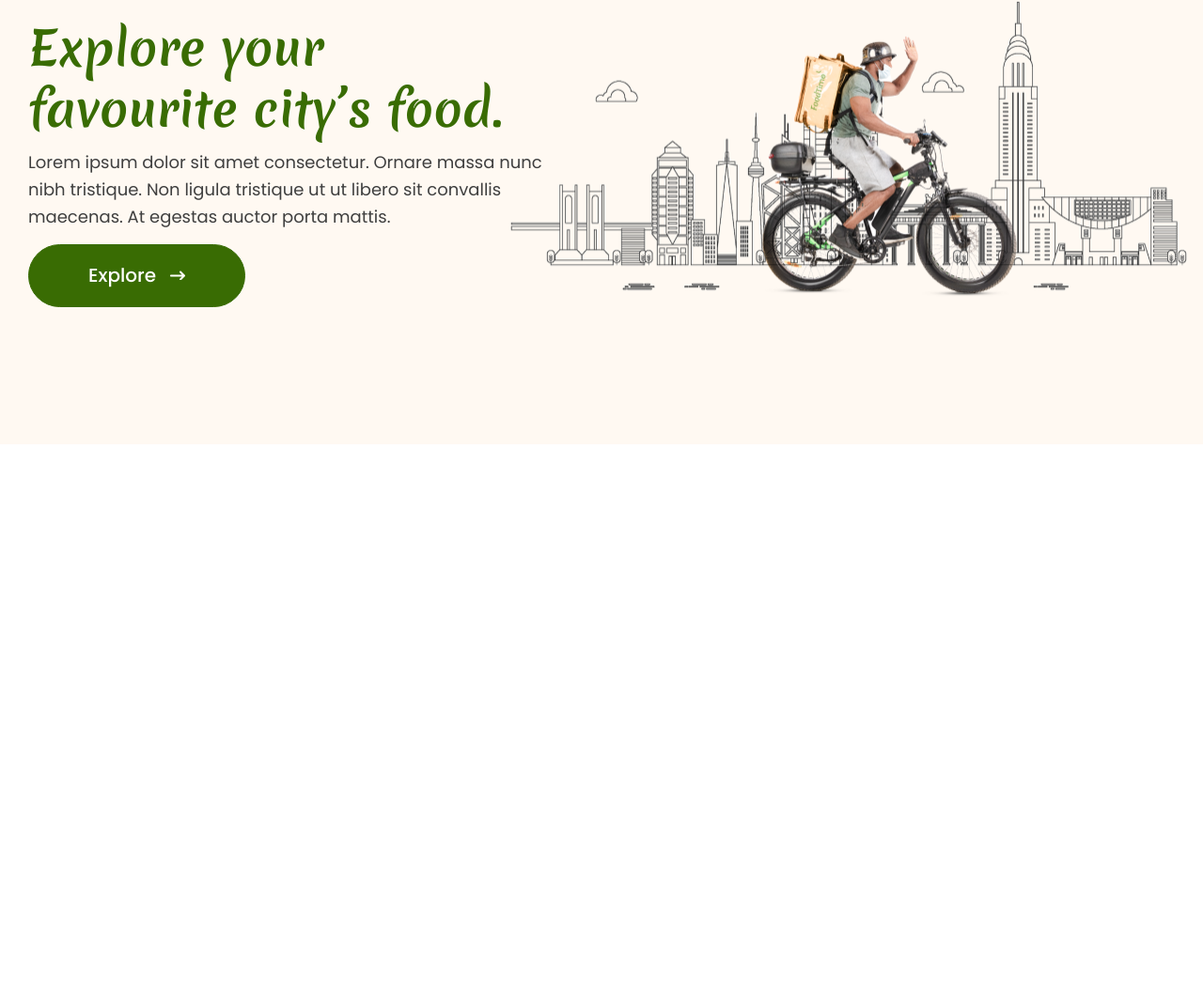
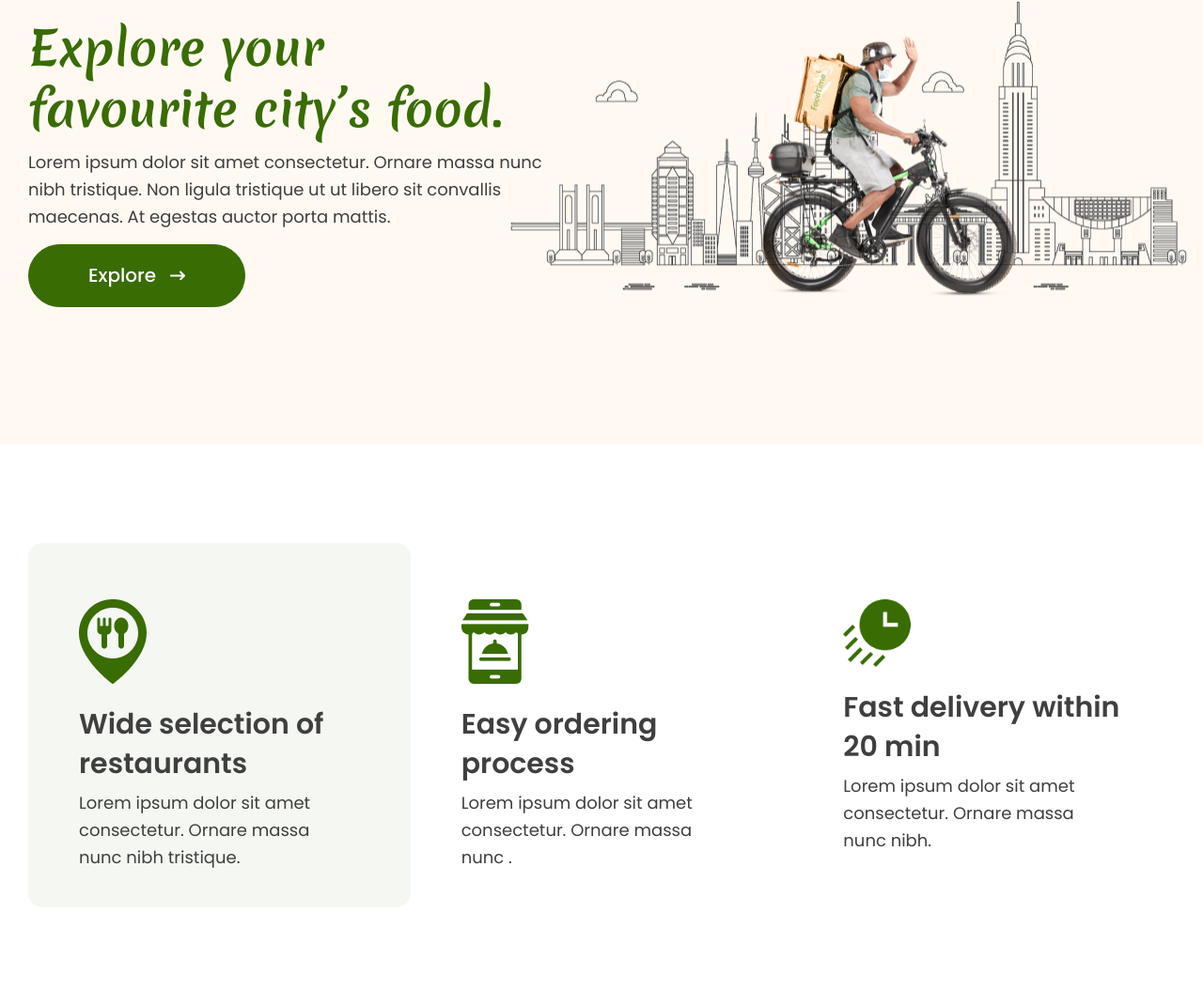
Before and after one commit to DimbCode/FoodTime, a plain HTML site: page index.html in a window 1280 px wide. Shown: the part 983-2054 px from the top of the page at 94% size. Before the commit the page ends 1456 px from the top, so only its background shows below. Drawn offline with Linux system fonts and the light colour scheme.

Commit message:
added achivements-block

```diff
--- a/assets/sass/sections/achivements.scss
+++ b/assets/sass/sections/achivements.scss
@@ -0,0 +1,45 @@
+// Achivements Styles
+
+.achivements {
+
+    width: 100%;
+    padding: 105px 0;
+
+    &__items {
+        justify-content: space-between;
+    }
+}
+
+.achivement {
+
+    min-height: 388px;
+    flex: 1 1 33.3333%;
+    padding: 60px 47px 38px 54px;
+    display: flex;
+    flex-direction: column;
+    align-items: flex-start;
+
+    &--active {
+        background: rgba(57, 108, 3, 0.05);
+        border-radius: 15px;
+    }
+
+    &__icon {
+        width: 72px;
+        margin-bottom: 22px;
+    }
+
+    &__title {
+        font-weight: $semibold;
+        font-size: 30px;
+        line-height: 140%;
+        margin-bottom: 7px;
+        max-width: 295px;
+    }
+
+    &__subtitle {
+        font-size: 18px;
+        line-height: 160%;
+        max-width: 295px;
+    }
+}
--- a/index.html
+++ b/index.html
@@ -129,6 +129,44 @@
 
             <!-- Explore End -->
 
+            <!-- Achivements -->
+
+            <section class="achivements">
+                <div class="container">
+                    <div class="flex achivements__items">
+                        <article class="achivement achivement--active achivements__item">
+                            <img src="assets/images/achivement-icon1.png" alt="" class="achivement__icon">
+                            <h3 class="achivement__title">
+                                Wide selection of restaurants
+                            </h3>
+                            <p class="achivement__subtitle">
+                                Lorem ipsum dolor sit amet consectetur. Ornare massa nunc nibh tristique.
+                            </p>
+                        </article>
+                        <article class="achivement achivements__item">
+                            <img src="assets/images/achivement-icon2.png" alt="" class="achivement__icon">
+                            <h3 class="achivement__title">
+                                Easy ordering process
+                            </h3>
+                            <p class="achivement__subtitle">
+                                Lorem ipsum dolor sit amet consectetur. Ornare massa nunc .
+                            </p>
+                        </article>
+                        <article class="achivement achivements__item">
+                            <img src="assets/images/achivement-icon3.png" alt="" class="achivement__icon">
+                            <h3 class="achivement__title">
+                                Fast delivery within 20 min
+                            </h3>
+                            <p class="achivement__subtitle">
+                                Lorem ipsum dolor sit amet consectetur. Ornare massa nunc nibh.
+                            </p>
+                        </article>
+                    </div>
+                </div>
+            </section>
+
+            <!-- Achivements End -->
+
         </main>
 
         <!-- Main End -->
@@ -144,6 +182,6 @@
         <!-- Footer End -->
 
     </div>
-<script src="index.js"></script>
+<script src="assets/js/index.js"></script>
 </body>
 </html>
```
Also changed, not shown: assets/images/achivement-icon1.png (added), assets/images/achivement-icon2.png (added), assets/images/achivement-icon3.png (added), assets/style/main.css.
